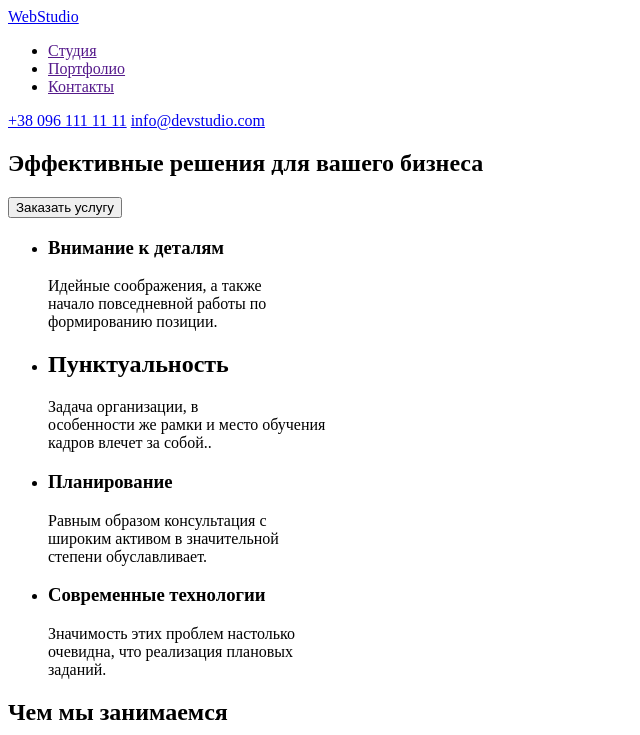
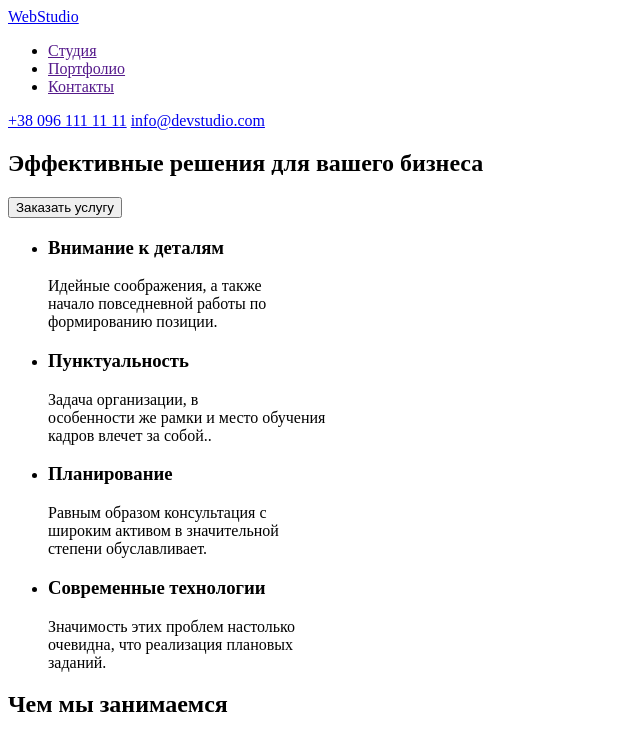
Before and after one commit to VladBasalyha/goit-markup-hw-01., a plain HTML site: page index.html in a window 1280 px wide. Shown: the top 735 px of the page, without its empty margins (0-640 px from the left). Drawn offline with Linux system fonts and the light colour scheme.

Commit message:
Комміт 18.04

```diff
--- a/index.html
+++ b/index.html
@@ -37,7 +37,7 @@
             </p>
           </li>
           <li>
-            <h2>Пунктуальность</h2>
+            <h3>Пунктуальность</h3>
             <p>
               Задача организации, в <br />
               особенности же рамки и место обучения <br />
```
